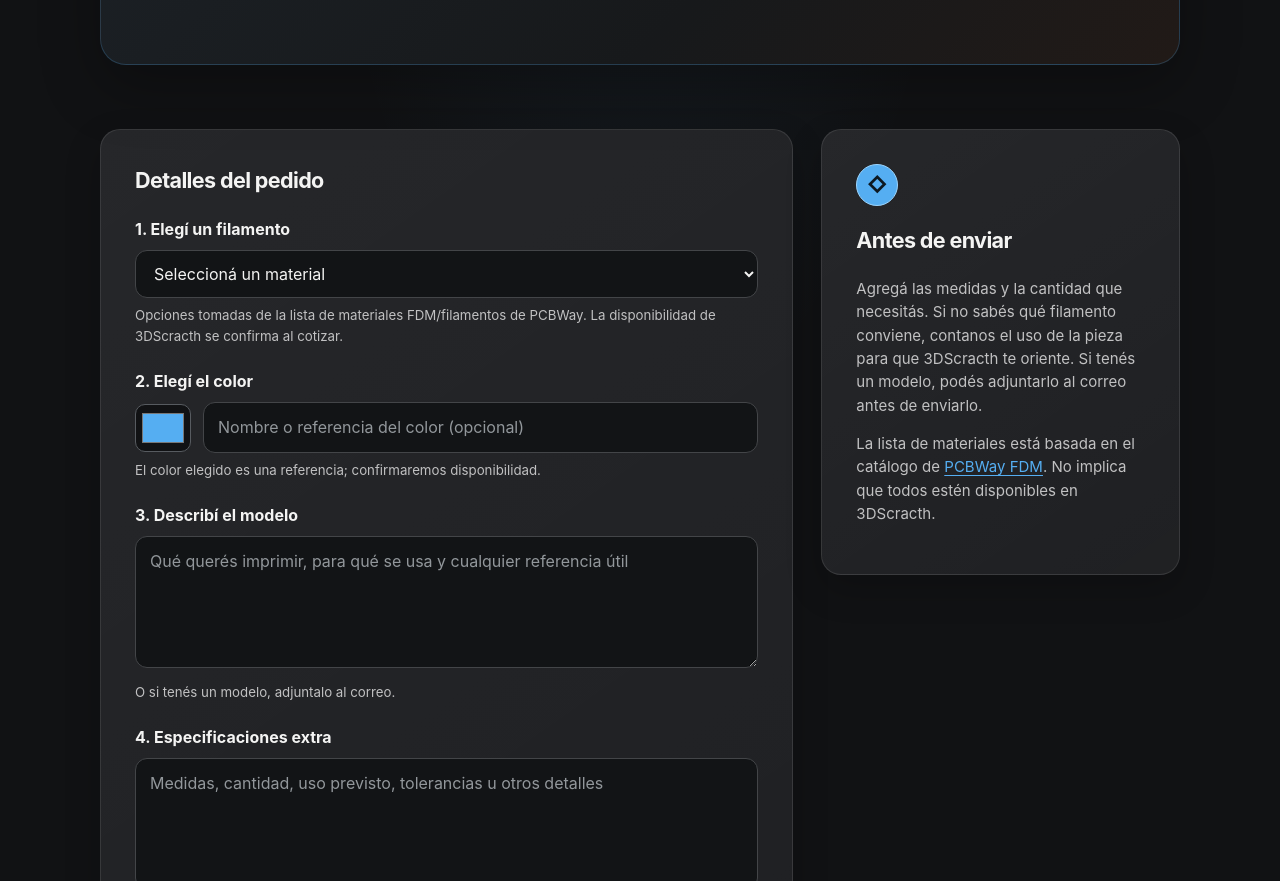
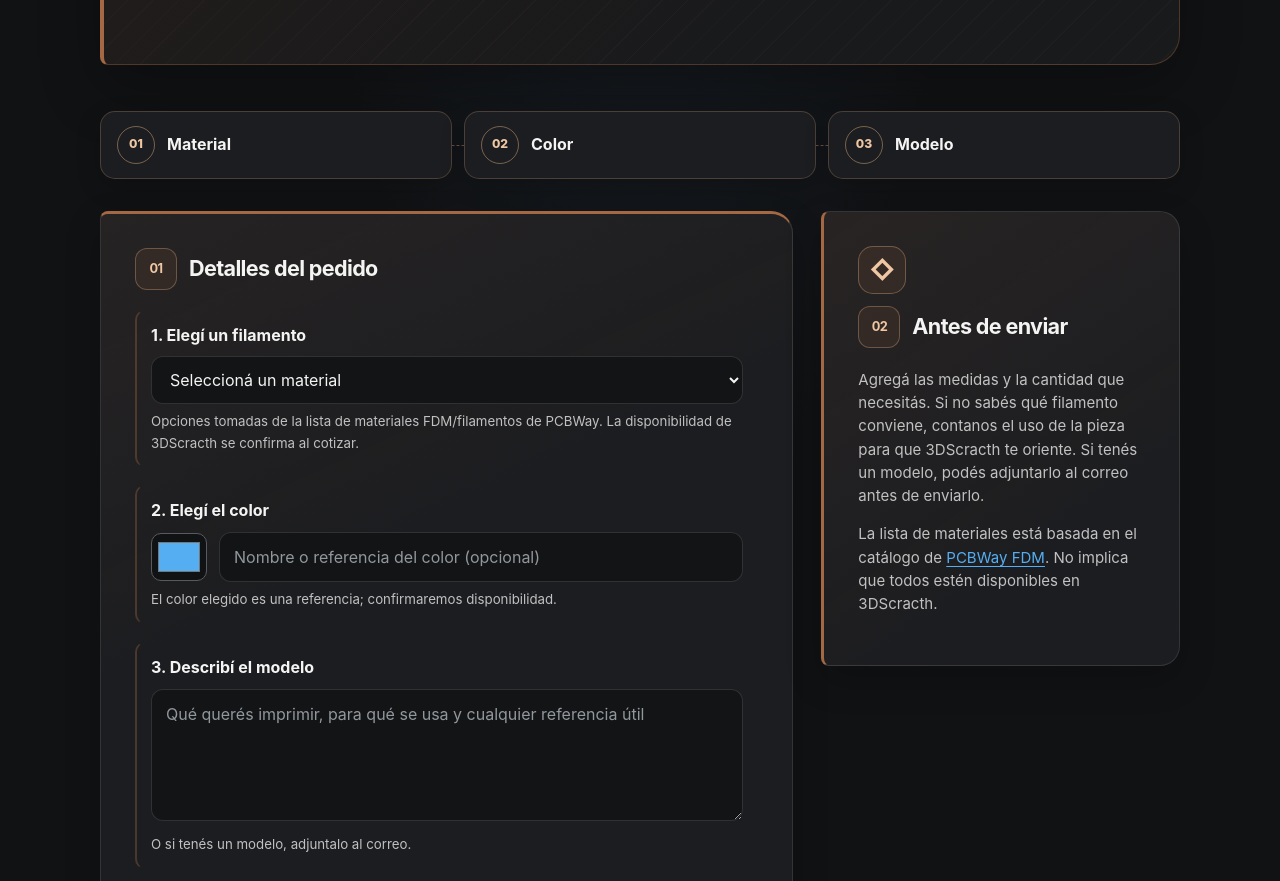
Before and after one commit to Mason-GPT/Scracth-pedidos, a plain HTML site: page index.html in a window 1280 px wide. Shown: the part 515-1396 px from the top of the page. Drawn offline with Linux system fonts and the light colour scheme.

Commit message:
Make order form a guided workbench with symbols

```diff
--- a/index.html
+++ b/index.html
@@ -152,6 +152,31 @@
     @media (min-width:1000px) { .order-layout { grid-template-columns:minmax(0,1.45fr) minmax(280px,.75fr); gap:28px; align-items:start; } .info-card { position:sticky; top:102px; } .form-card { padding:34px; } }
     @media (max-width:760px) { .order-layout { grid-template-columns:1fr; gap:16px; padding-bottom:40px; } .info-card { position:static; order:2; } .form-card { order:1; } }
     @media (max-width:560px) { .intro.page-hero { padding:26px 20px; } .form-card,.info-card { padding:20px 17px; } .field { margin-bottom:20px; } .button { width:100%; } }
+    /* Pedidos · mesa de trabajo guiada */
+    .intro.page-hero { border-radius:8px 30px 30px 8px; border-left:4px solid var(--warm); border-color:rgba(165,104,68,.36); border-left-color:var(--warm); background-image:repeating-linear-gradient(135deg,rgba(165,104,68,.045) 0 1px,transparent 1px 18px),radial-gradient(ellipse at 92% 18%,rgba(165,104,68,.20),transparent 34%),linear-gradient(135deg,#231d1a,#191a1c 70%); }
+    .intro.page-hero::after { content:"01"; position:absolute; right:clamp(18px,6vw,96px); top:50%; transform:translateY(-50%); color:#d5a57d; font-size:clamp(8rem,18vw,15rem); font-weight:900; letter-spacing:-.1em; line-height:1; opacity:.075; pointer-events:none; }
+    .order-route { position:relative; z-index:1; display:grid; grid-template-columns:repeat(3,minmax(0,1fr)); gap:12px; margin-top:-18px; margin-bottom:32px; }
+    .order-route::before { content:""; position:absolute; top:50%; left:15%; right:15%; border-top:1px dashed rgba(213,165,125,.44); pointer-events:none; }
+    .order-route a { position:relative; display:flex; align-items:center; gap:12px; min-height:68px; padding:10px 16px; border:1px solid rgba(213,165,125,.25); border-radius:15px; background:#1c1d20; color:var(--ink); text-decoration:none; box-shadow:0 8px 24px rgba(0,0,0,.18); transition:transform .18s ease,border-color .18s ease; }
+    .order-route a:hover { transform:translateY(-2px); border-color:var(--warm); }
+    .route-mark { display:grid; place-items:center; flex:0 0 38px; width:38px; height:38px; border:1px solid rgba(213,165,125,.5); border-radius:50%; color:#efc7a3; font-size:.76rem; font-weight:850; }
+    .order-route a > span:last-child { font-weight:750; }
+    .form-card { border-top:3px solid var(--warm); border-radius:8px 22px 22px 22px; background:linear-gradient(155deg,rgba(165,104,68,.075),transparent 34%),var(--panel); }
+    .form-card h2,.info-card h2 { display:flex; align-items:center; gap:12px; }
+    .form-card h2::before,.info-card h2::before { display:grid; place-items:center; flex:0 0 40px; width:40px; height:40px; border:1px solid rgba(213,165,125,.36); border-radius:12px; background:rgba(165,104,68,.12); color:#efc7a3; font-size:.8rem; }
+    .form-card h2::before { content:"01"; }
+    .info-card h2::before { content:"02"; }
+    .field { margin-bottom:18px; padding:12px 14px; border:1px solid transparent; border-left:2px solid rgba(165,104,68,.35); border-radius:10px; transition:border-color .18s ease,background .18s ease; }
+    .field:focus-within { border-color:rgba(213,165,125,.32); border-left-color:#d5a57d; background:rgba(165,104,68,.055); }
+    .field label { margin-bottom:9px; }
+    .field input:not([type="color"]),.field select,.field textarea,.color-row input[type="text"] { border-color:rgba(255,255,255,.12); }
+    .info-card { border-left:3px solid var(--warm); border-radius:8px 20px 20px 8px; background:linear-gradient(145deg,rgba(165,104,68,.09),transparent 70%),var(--panel); }
+    .info-card .symbol { display:grid; place-items:center; width:48px; height:48px; margin-bottom:12px; border:1px solid rgba(213,165,125,.38); border-radius:15px; background:rgba(165,104,68,.12); color:#efc7a3; font-size:1.5rem; }
+    .order-layout .button { border-color:rgba(250,216,187,.25); background:linear-gradient(135deg,#ecc19b,#bd8056); color:#21140c; box-shadow:0 10px 24px rgba(165,104,68,.19); }
+    .order-layout .button:hover { box-shadow:0 14px 30px rgba(165,104,68,.27); }
+    .note { padding:12px 14px; border-left:2px solid rgba(213,165,125,.6); background:rgba(165,104,68,.055); }
+    @media (max-width:760px) { .order-route { margin-top:-8px; margin-bottom:24px; } .order-route::before { left:17%; right:17%; } }
+    @media (max-width:560px) { .intro.page-hero::after { right:6px; top:17%; font-size:7rem; } .order-route { gap:7px; } .order-route a { flex-direction:column; justify-content:center; gap:5px; min-height:80px; padding:8px 4px; border-radius:13px; font-size:.82rem; } .route-mark { flex-basis:32px; width:32px; height:32px; font-size:.7rem; } .order-route::before { left:20%; right:20%; } .form-card h2::before,.info-card h2::before { flex-basis:36px; width:36px; height:36px; } }
   </style>
 </head>
 <body>
@@ -186,6 +211,11 @@
       <h1>Armemos tu<br><span>pedido 3D.</span></h1>
       <p class="lead">Elegí un filamento y un color, compartí o describí tu modelo y agregá cualquier detalle que debamos tener en cuenta.</p>
     </div>
+    <nav class="wrap order-route" aria-label="Pasos para preparar el pedido">
+      <a href="#filamento"><span class="route-mark">01</span><span>Material</span></a>
+      <a href="#color-picker"><span class="route-mark">02</span><span>Color</span></a>
+      <a href="#modelo-descripcion"><span class="route-mark">03</span><span>Modelo</span></a>
+    </nav>
     <div class="wrap order-layout">
       <section class="form-card" aria-labelledby="form-title">
         <h2 id="form-title">Detalles del pedido</h2>
```
